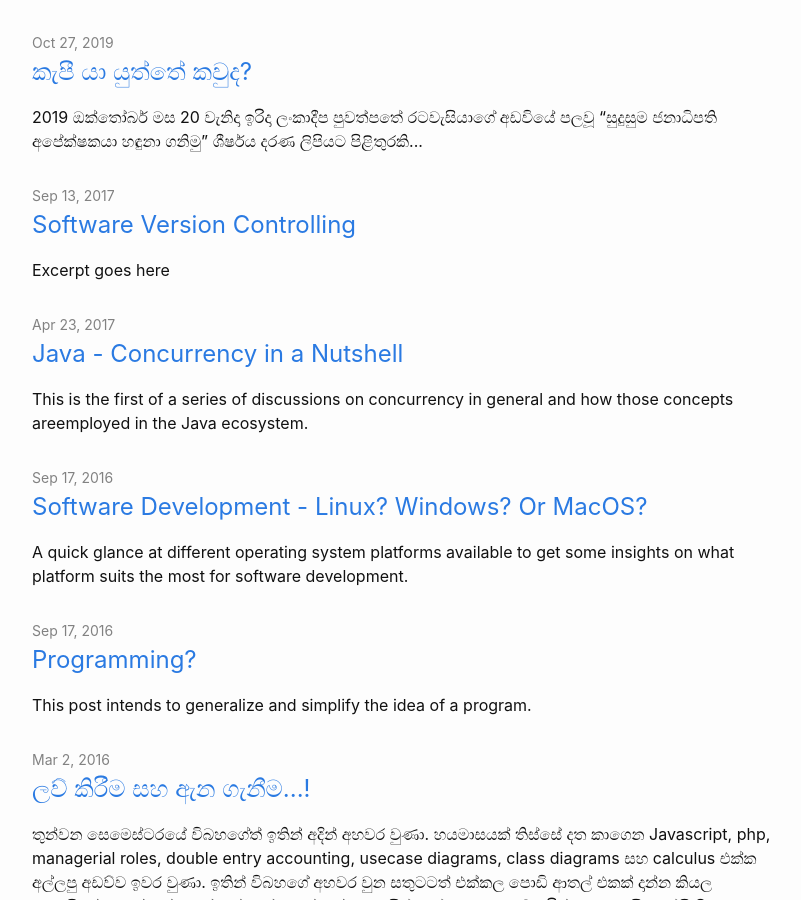
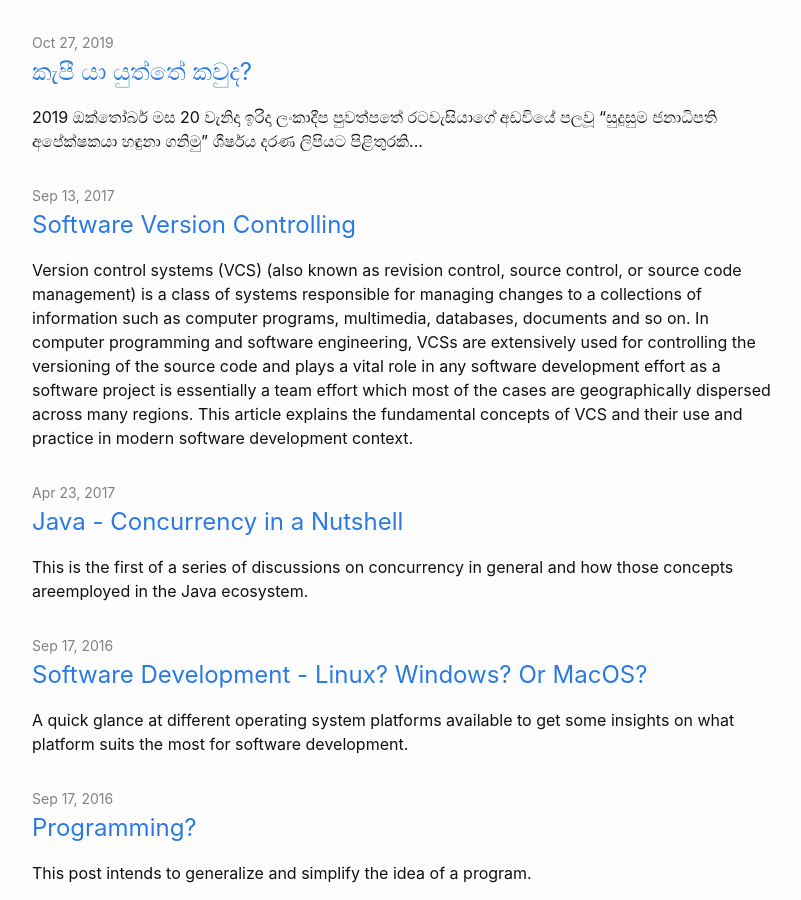
Before and after one commit to 000407/000407.github.io, a Jekyll site: the page built from index.md, in a window 1280 px wide and 900 px high, scrolled down 2110 px. Shown: the whole window, without its empty margins (238-1039 px from the left). Built offline with Jekyll 4.4.1, drawn with Linux system fonts in a browser that asks for light colours.

Commit message:
Updates to the post

```diff
--- a/_posts/techbits/2017-09-13-software-version-controlling.md
+++ b/_posts/techbits/2017-09-13-software-version-controlling.md
@@ -3,10 +3,12 @@ layout: post
 title: "Software Version Controlling"
 date: 2017-09-13 17:36:00 +0530
 categories: techbits
-excerpt: Excerpt goes here
-scripts: ["mermaid.min"]
+excerpt: Version control systems (VCS) (also known as revision control, source control, or source code management) is a class of systems responsible for managing changes to a collections of information such as computer programs, multimedia, databases, documents and so on. In computer programming and software engineering, VCSs are extensively used for controlling the versioning of the source code and plays a vital role in any software development effort as a software project is essentially a team effort which most of the cases are geographically dispersed across many regions. This article explains the fundamental concepts of VCS and their use and practice in modern software development context.
+styles: ["software-vcs"]
 git_docs_src: https://git-scm.com/docs
 ---
+
+![Some Popular VCSs](/assets/img/posts/software-vcs/title_image.png#center#title){: .title}
 
 ## Fundamentals
 
```
